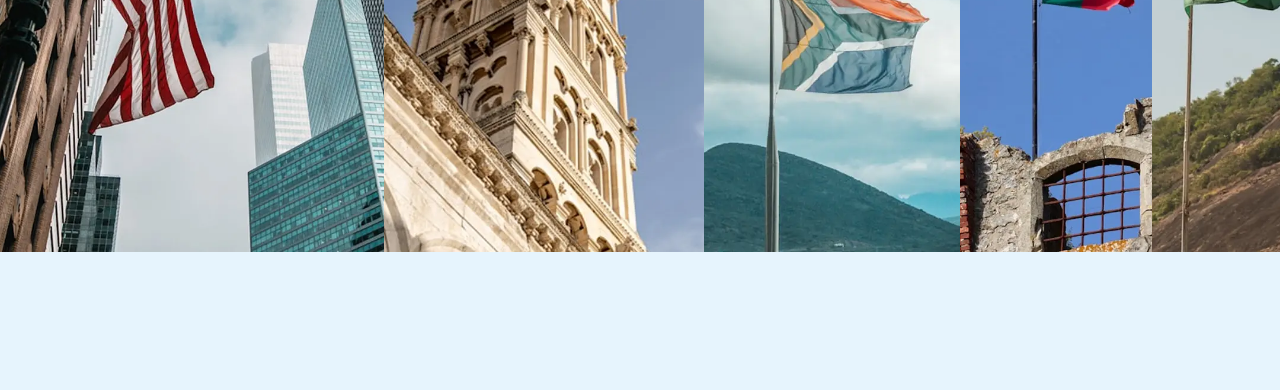
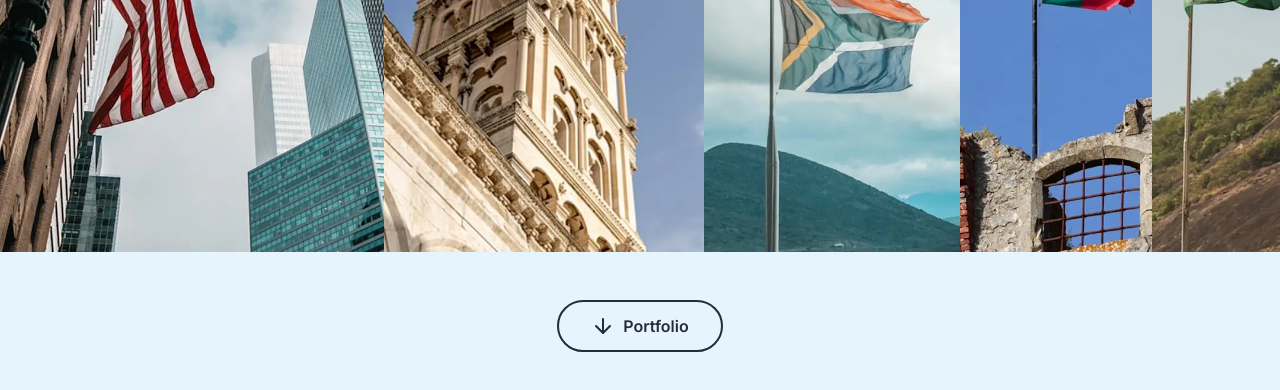
Before and after one commit to Bryanninja/alex-bryan-portfolio, a Next.js app: page / in a window 1280 px wide. Shown: the part 1385-1775 px from the top of the page. Built offline with nearby package versions, Linux system fonts and the light colour scheme.

Commit message:
feat: add button in Global Experience section

```diff
--- a/app/components/Button.tsx
+++ b/app/components/Button.tsx
@@ -20,7 +20,6 @@ export default function Button({
   const variants = {
     primary: "bg-brand-800 text-white hover:bg-brand-900 shadow-md",
     secondary: "bg-brand-400 text-white hover:bg-brand-500 shadow-md",
-
     outline:
       "border-2 border-brand-800 text-brand-800 hover:bg-brand-800 hover:text-white",
   };
--- a/app/components/sections/GlobalExperience.tsx
+++ b/app/components/sections/GlobalExperience.tsx
@@ -6,6 +6,8 @@ import flagCroatia from "../../assets/img/flags/Croatia.webp";
 import flagSouthAfrica from "../../assets/img/flags/SouthAfrica.webp";
 import flagPortugal from "../../assets/img/flags/Portugal.webp";
 import flagBrazil from "../../assets/img/flags/Brazil.webp";
+import Button from "../Button";
+import { ArrowDown } from "lucide-react";
 
 const GlobalExperience = () => {
   return (
@@ -159,6 +161,13 @@ const GlobalExperience = () => {
           </div>
         </div>
       </div>
+
+      <div className="text-center mt-12">
+        <Button className="gap-2" variant="outline" href="#portfolio">
+          <ArrowDown />
+          Portfolio
+        </Button>
+      </div>
     </section>
   );
 };
--- a/package.json
+++ b/package.json
@@ -9,6 +9,7 @@
     "lint": "eslint"
   },
   "dependencies": {
+    "lucide-react": "^1.14.0",
     "next": "16.2.4",
     "react": "19.2.4",
     "react-dom": "19.2.4"
```
Also changed, not shown: 1 other file (tests, documents, lock files or other folders).
